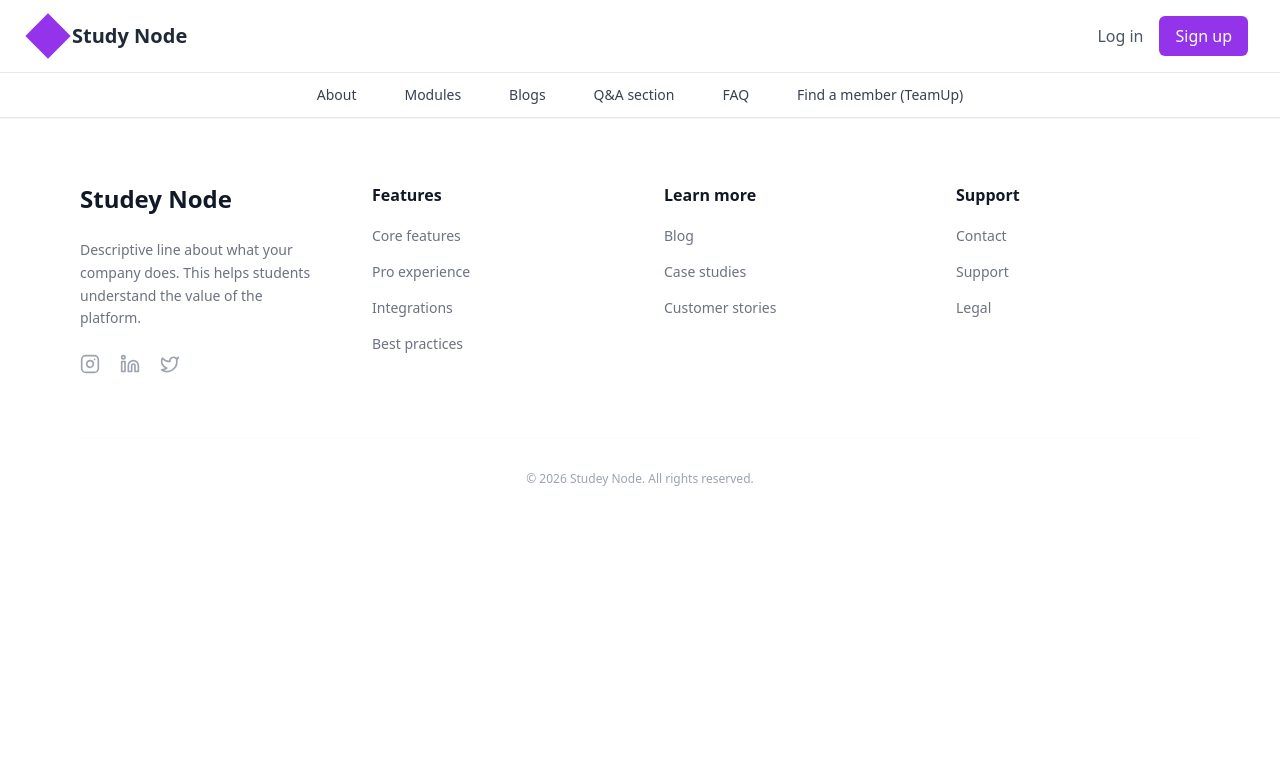
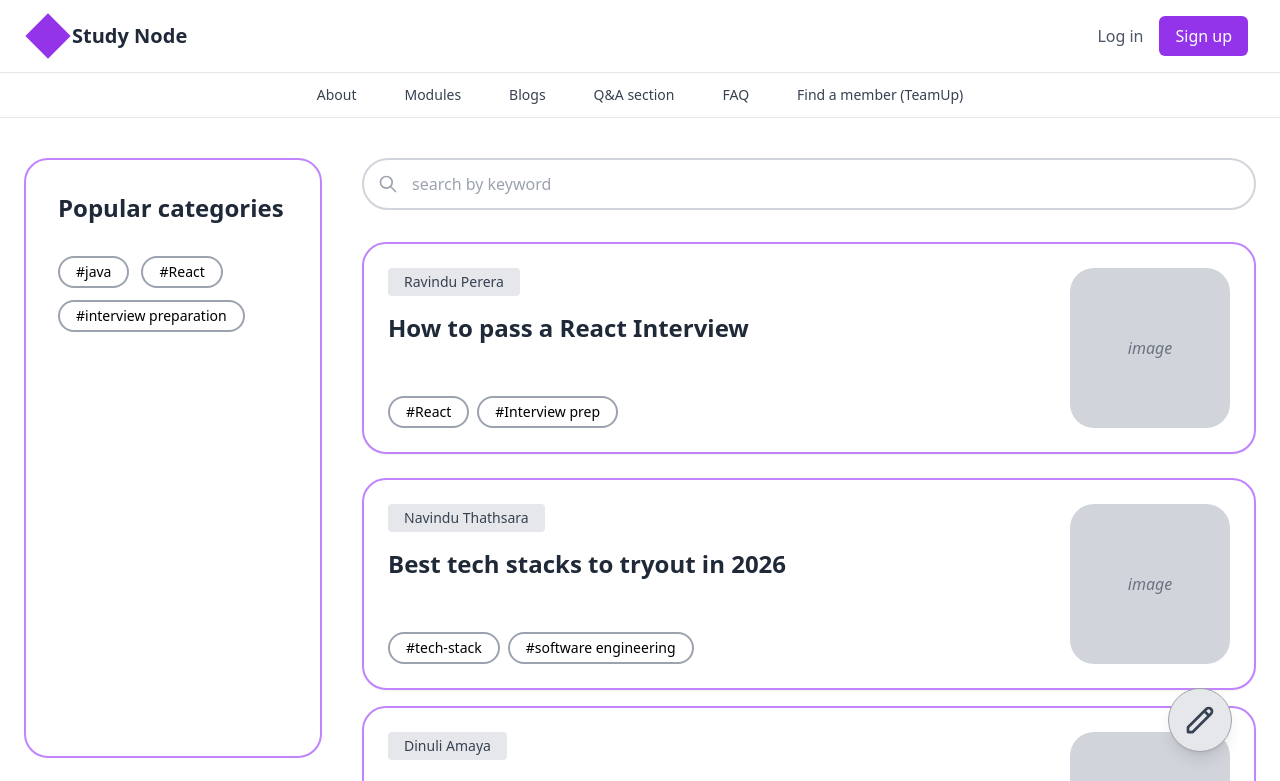
Before and after one commit to MalithSamarakoon/Study-Node-ITPM, a React app in the folder frontend/: page /blogs in a window 1280 px wide. Shown: the top 781 px of the page. Built offline with nearby package versions, Linux system fonts and the light colour scheme; the HTML template or start-up script is replaced by a standard one.

Commit message:
Created a sample UI for blogs global feed page

```diff
--- a/frontend/src/App.jsx
+++ b/frontend/src/App.jsx
@@ -5,6 +5,7 @@ import FeatureSlider from "./components/FeatureSlider.jsx";
 import Feedback from "./components/Feedback.jsx";
 import Footer from "./components/Footer.jsx";
 import RegistrationPage from "./pages/RegistrationPage.jsx";
+import BlogPage from "./pages/BlogPage.jsx"; // New Import
 
 const HomePage = () => (
     <>
@@ -14,24 +15,22 @@ const HomePage = () => (
     </>
 )
 
-
 function App() {
     return (
         <BrowserRouter>
-            <div className="min-h-screen bg-white">
+            <div className="min-h-screen bg-white flex flex-col">
                 <Navbar/>
                 <main className="flex-grow">
                     <Routes>
                         <Route path="/" element={<HomePage/>}/>
                         <Route path="/registration" element={<RegistrationPage/>}/>
+                        <Route path="/blogs" element={<BlogPage/>}/> {/* New Route */}
                     </Routes>
                 </main>
                 <Footer/>
             </div>
         </BrowserRouter>
-
-  );
-
+    );
 };
 
-export default App
+export default App;
--- /dev/null
+++ b/frontend/src/components/BlogCard.jsx
@@ -0,0 +1,34 @@
+import React from 'react';
+import Tag from "./Tag";
+
+const BlogCard = ({ writer, topic, imageUrl, tags }) => {
+    return (
+        <div className="flex bg-white border-2 border-purple-400 rounded-3xl p-6 mb-6 shadow-sm hover:shadow-md transition-shadow">
+            {/* Left side: Content */}
+            <div className="flex-grow flex flex-col justify-between">
+                <div>
+                    <div className="bg-gray-200 text-gray-700 text-sm px-4 py-1 inline-block rounded mb-4">
+                        {writer}
+                    </div>
+                    <h2 className="text-2xl font-semibold text-gray-800 mb-6">{topic}</h2>
+                </div>
+
+                {/* Tags at bottom */}
+                <div className="flex gap-2">
+                    {tags.map((tag, index) => (
+                        <Tag key={index} name={tag} />
+                    ))}
+                </div>
+            </div>
+
+            {/* Right side: Image */}
+            <div className="ml-6 flex-shrink-0">
+                <div className="w-40 h-40 bg-gray-300 rounded-3xl overflow-hidden flex items-center justify-center text-gray-500 italic">
+                    {imageUrl ? <img src={imageUrl} alt={topic} className="w-full h-full object-cover" /> : "image"}
+                </div>
+            </div>
+        </div>
+    );
+};
+
+export default BlogCard;
--- /dev/null
+++ b/frontend/src/components/FloatingActionButton.jsx
@@ -0,0 +1,19 @@
+import React from 'react';
+import { useNavigate } from "react-router-dom";
+
+const FloatingActionButton = () => {
+    const navigate = useNavigate();
+
+    return (
+        <button
+            onClick={() => navigate('/blogs/create')}
+            className="fixed bottom-12 right-12 w-16 h-16 bg-gray-200 rounded-full flex items-center justify-center shadow-lg hover:bg-gray-300 transition-colors z-50 border border-gray-400"
+        >
+            <svg className="w-8 h-8 text-gray-700" fill="none" stroke="currentColor" viewBox="0 0 24 24">
+                <path strokeLinecap="round" strokeLinejoin="round" strokeWidth="2" d="M15.232 5.232l3.536 3.536m-2.036-5.036a2.5 2.5 0 113.536 3.536L6.5 21.036H3v-3.572L16.732 3.732z" />
+            </svg>
+        </button>
+    );
+};
+
+export default FloatingActionButton;
--- a/frontend/src/components/Navbar.jsx
+++ b/frontend/src/components/Navbar.jsx
@@ -1,20 +1,19 @@
-import React, {useState} from 'react';
-import {Link} from 'react-router-dom'
-import profileImage from '../assets/img.png'
+import React, { useState } from 'react';
+import { Link } from 'react-router-dom';
+import profileImage from '../assets/img.png';
 
 const Navbar = () => {
-
     const [isLoggedIn, setIsLoggedIn] = useState(false);
     const [showDropdown, setShowDropdown] = useState(false);
 
     return (
         <header className="w-full">
             <div className="flex justify-between items-center px-8 py-4 bg-white">
-                <div className="flex items-center gap-2">
-                    {/* Your Purple Logo would go here */}
+                {/* Logo & Brand Name - Linked to Home */}
+                <Link to="/" className="flex items-center gap-2">
                     <div className="w-8 h-8 bg-purple-600 rotate-45"></div>
                     <span className="text-xl font-bold text-gray-800">Study Node</span>
-                </div>
+                </Link>
 
                 <div className="relative">
                     {isLoggedIn ? (
@@ -28,8 +27,10 @@ const Navbar = () => {
                     ) : (
                         <div className="flex gap-4">
                             <button className="text-gray-600 font-medium">Log in</button>
-                            <Link to={"/registration"}>
-                                <button className="bg-purple-600 text-white px-4 py-2 rounded-md">Sign up</button>
+                            <Link to="/registration">
+                                <button className="bg-purple-600 text-white px-4 py-2 rounded-md hover:bg-purple-700 transition-colors">
+                                    Sign up
+                                </button>
                             </Link>
                         </div>
                     )}
@@ -50,15 +51,19 @@ const Navbar = () => {
                 <ul className="flex justify-center items-center gap-12 py-3 text-sm font-medium text-gray-700">
                     <li className="hover:text-purple-600 cursor-pointer">About</li>
                     <li className="hover:text-purple-600 cursor-pointer">Modules</li>
-                    <li className="hover:text-purple-600 cursor-pointer">Blogs</li>
+
+                    {/* Link to Blog Page */}
+                    <Link to="/blogs">
+                        <li className="hover:text-purple-600 cursor-pointer">Blogs</li>
+                    </Link>
+
                     <li className="hover:text-purple-600 cursor-pointer">Q&A section</li>
                     <li className="hover:text-purple-600 cursor-pointer">FAQ</li>
                     <li className="hover:text-purple-600 cursor-pointer">Find a member (TeamUp)</li>
                 </ul>
             </nav>
-
-
         </header>
     );
 };
+
 export default Navbar;
--- /dev/null
+++ b/frontend/src/components/SearchBar.jsx
@@ -0,0 +1,20 @@
+import React from 'react';
+
+const SearchBar = () => {
+    return (
+        <div className="relative w-full mb-8">
+      <span className="absolute inset-y-0 left-0 flex items-center pl-4">
+        <svg className="w-5 h-5 text-gray-400" fill="none" stroke="currentColor" viewBox="0 0 24 24">
+          <path strokeLinecap="round" strokeLinejoin="round" strokeWidth="2" d="M21 21l-6-6m2-5a7 7 0 11-14 0 7 7 0 0114 0z" />
+        </svg>
+      </span>
+            <input
+                type="text"
+                placeholder="search by keyword"
+                className="w-full py-3 pl-12 pr-4 border-2 border-gray-300 rounded-full focus:outline-none focus:border-purple-500 transition-colors"
+            />
+        </div>
+    );
+};
+
+export default SearchBar;
--- /dev/null
+++ b/frontend/src/components/Sidebar.jsx
@@ -0,0 +1,19 @@
+import React from 'react';
+import Tag from "./Tag";
+
+const Sidebar = () => {
+    const popularTags = ["java", "React", "interview preparation"];
+
+    return (
+        <div className="border-2 border-purple-400 rounded-3xl p-8 min-h-[600px] bg-white">
+            <h2 className="text-2xl font-bold text-gray-800 mb-8">Popular categories</h2>
+            <div className="flex flex-wrap gap-3">
+                {popularTags.map((tag, index) => (
+                    <Tag key={index} name={tag} />
+                ))}
+            </div>
+        </div>
+    );
+};
+
+export default Sidebar;
--- /dev/null
+++ b/frontend/src/components/Tag.jsx
@@ -0,0 +1,11 @@
+import React from 'react';
+
+const Tag = ({ name }) => {
+    return (
+        <button className="px-4 py-1 border-2 border-gray-400 rounded-full text-sm font-medium hover:border-purple-500 hover:text-purple-600 transition-colors bg-white">
+            #{name}
+        </button>
+    );
+};
+
+export default Tag;
--- /dev/null
+++ b/frontend/src/pages/BlogPage.jsx
@@ -0,0 +1,43 @@
+import Sidebar from "../components/Sidebar";
+import SearchBar from "../components/SearchBar";
+import BlogCard from "../components/BlogCard";
+import FloatingActionButton from "../components/FloatingActionButton";
+
+const BlogPage = () => {
+
+    const dummyBlogs = [
+        { id: 1, writer: "Ravindu Perera", topic: "How to pass a React Interview", tags: ["React", "Interview prep"] },
+        { id: 2, writer: "Navindu Thathsara", topic: "Best tech stacks to tryout in 2026", tags: ["tech-stack", "software engineering"] },
+        { id: 3, writer: "Dinuli Amaya", topic: "How I get into IFS", tags: ["Interview prep", "communication"] },
+    ];
+
+    return (
+        <div className="max-w-7xl mx-auto px-6 py-10 relative">
+            <div className="flex gap-10">
+                {/* Left Side: Sidebar (approx 30%) */}
+                <aside className="w-1/4">
+                    <Sidebar />
+                </aside>
+
+                {/* Right Side: Feed (approx 70%) */}
+                <section className="w-3/4">
+                    <SearchBar />
+                    <div className="space-y-4">
+                        {dummyBlogs.map((blog) => (
+                            <BlogCard
+                                key={blog.id}
+                                writer={blog.writer}
+                                topic={blog.topic}
+                                tags={blog.tags}
+                            />
+                        ))}
+                    </div>
+                </section>
+            </div>
+
+            <FloatingActionButton />
+        </div>
+    );
+};
+
+export default BlogPage;
```
